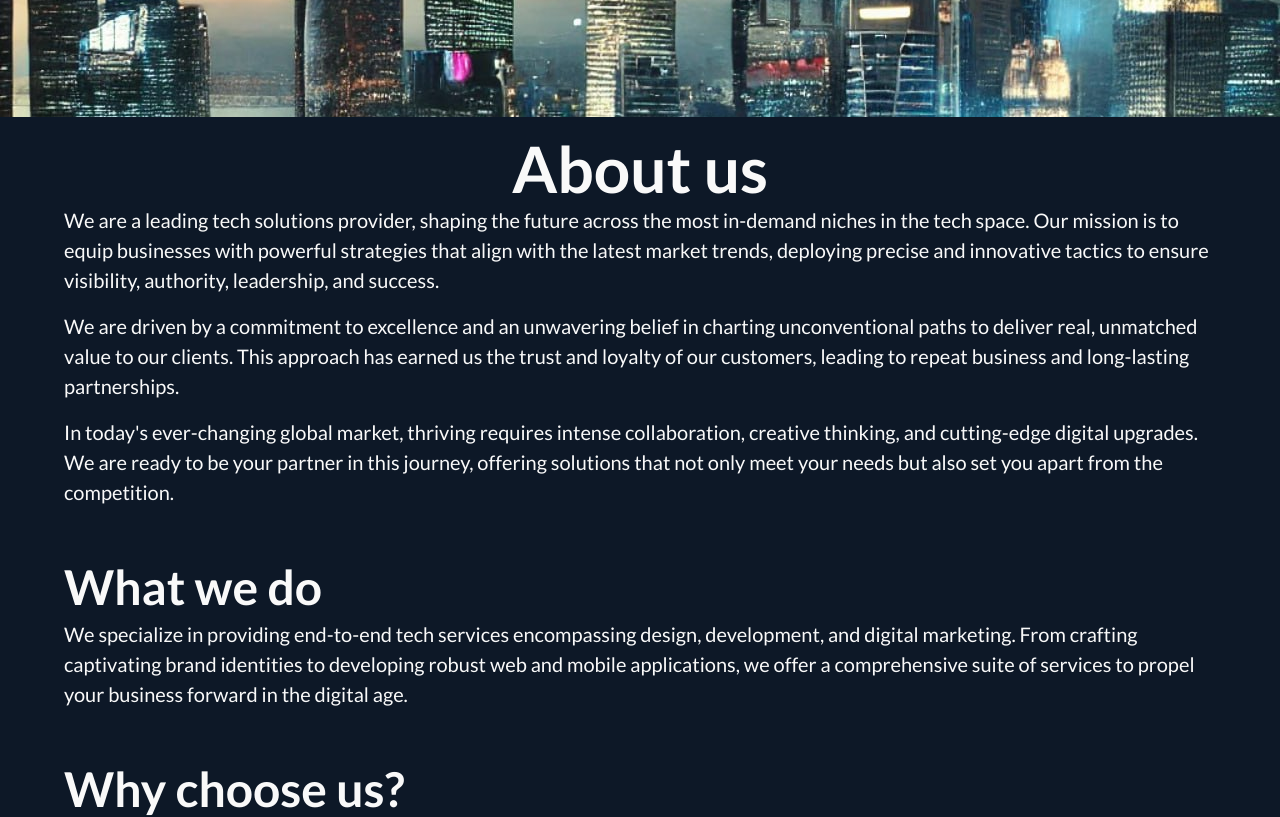
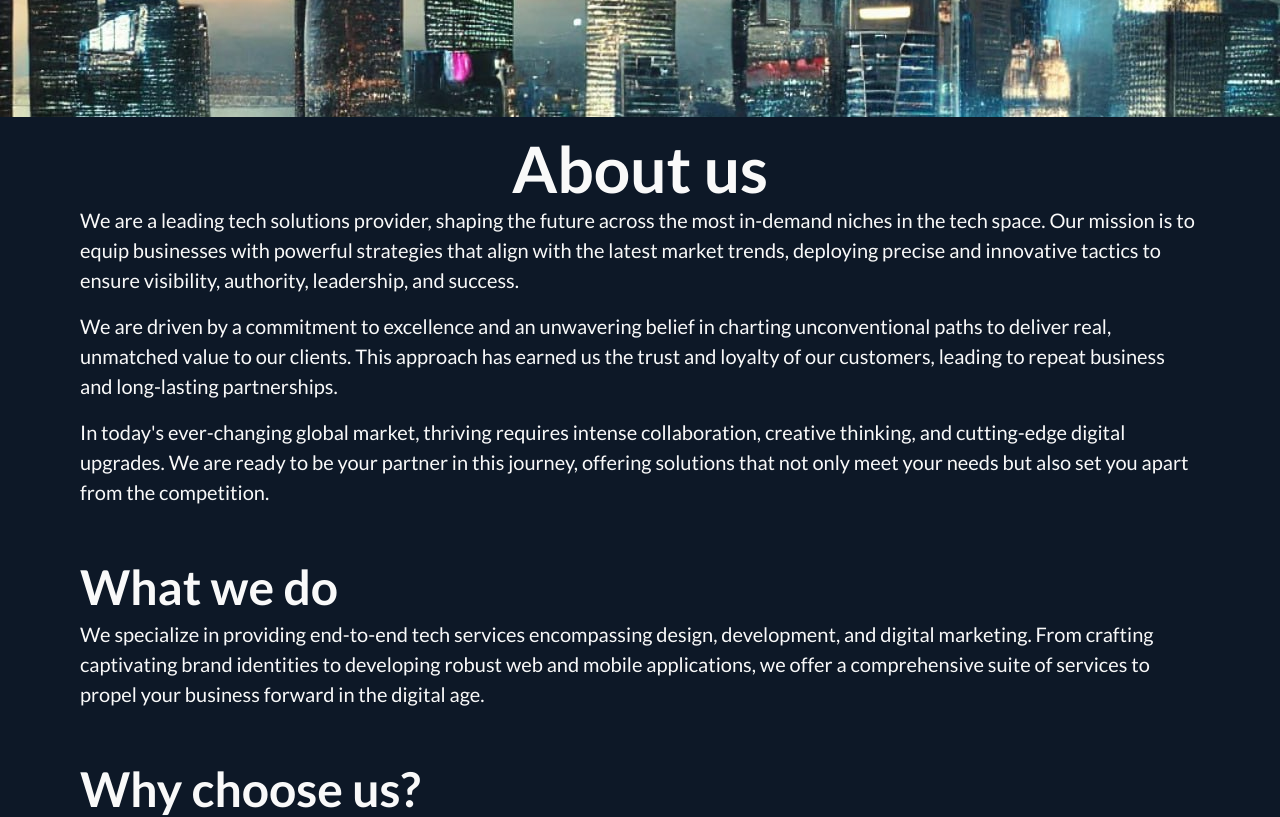
Before and after one commit to Akay74/swift-home, a Next.js app: page / in a window 1280 px wide. Shown: the part 520-1337 px from the top of the page. Built offline with nearby package versions, Linux system fonts and the light colour scheme.

Commit message:
💄 update margin

```diff
--- a/components/About.jsx
+++ b/components/About.jsx
@@ -2,7 +2,7 @@ import React from 'react';
 
 const About = () => {
   return (
-    <div className="mx-auto mt-5 md:mx-[3rem] px-4 py-3 text-[#F9F9F9]" id='about-us'>
+    <div className="mx-auto mt-5 md:mx-[4rem] px-4 py-3 text-[#F9F9F9]" id='about-us'>
       <h1 className="text-4xl text-center font-bold mb-4 md:text-[64px]">About us</h1>
 
       <div className="mb-8 md:text-[20px]">
```
